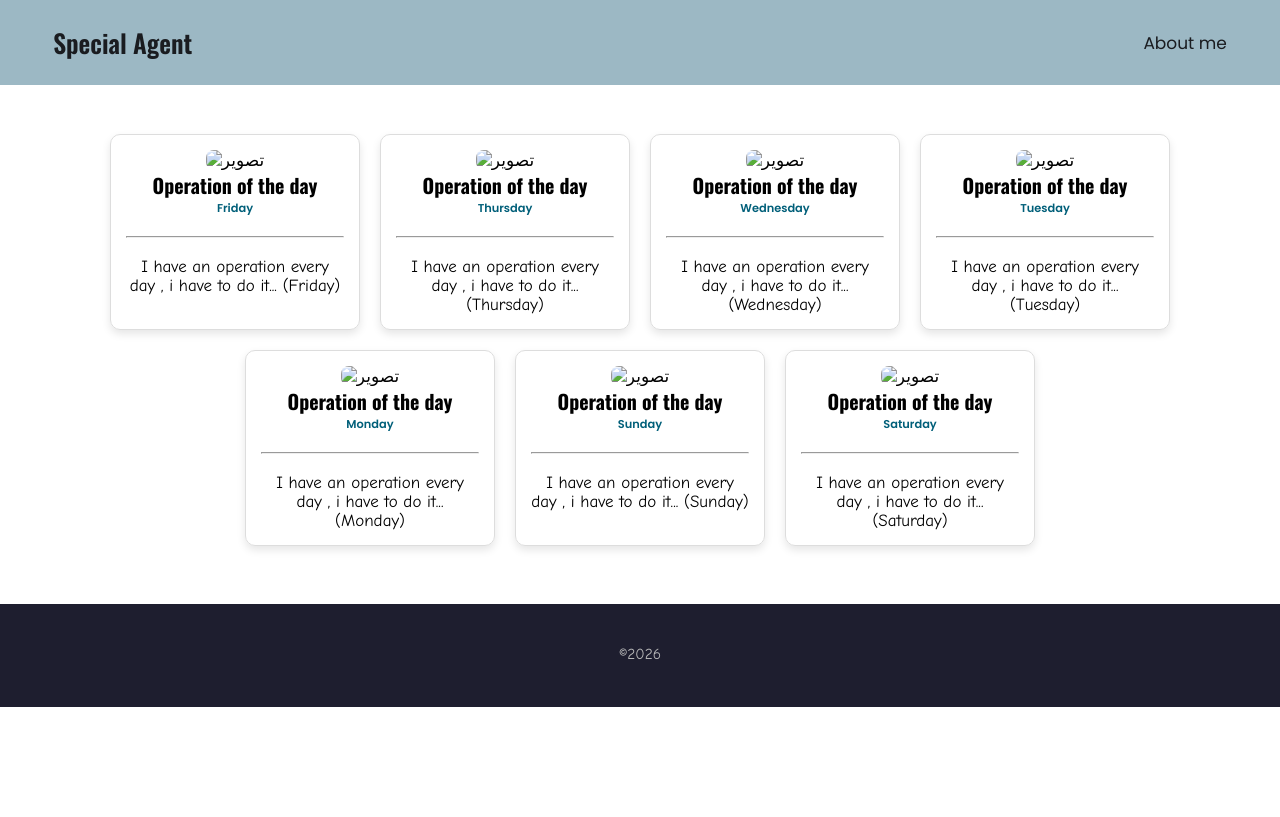
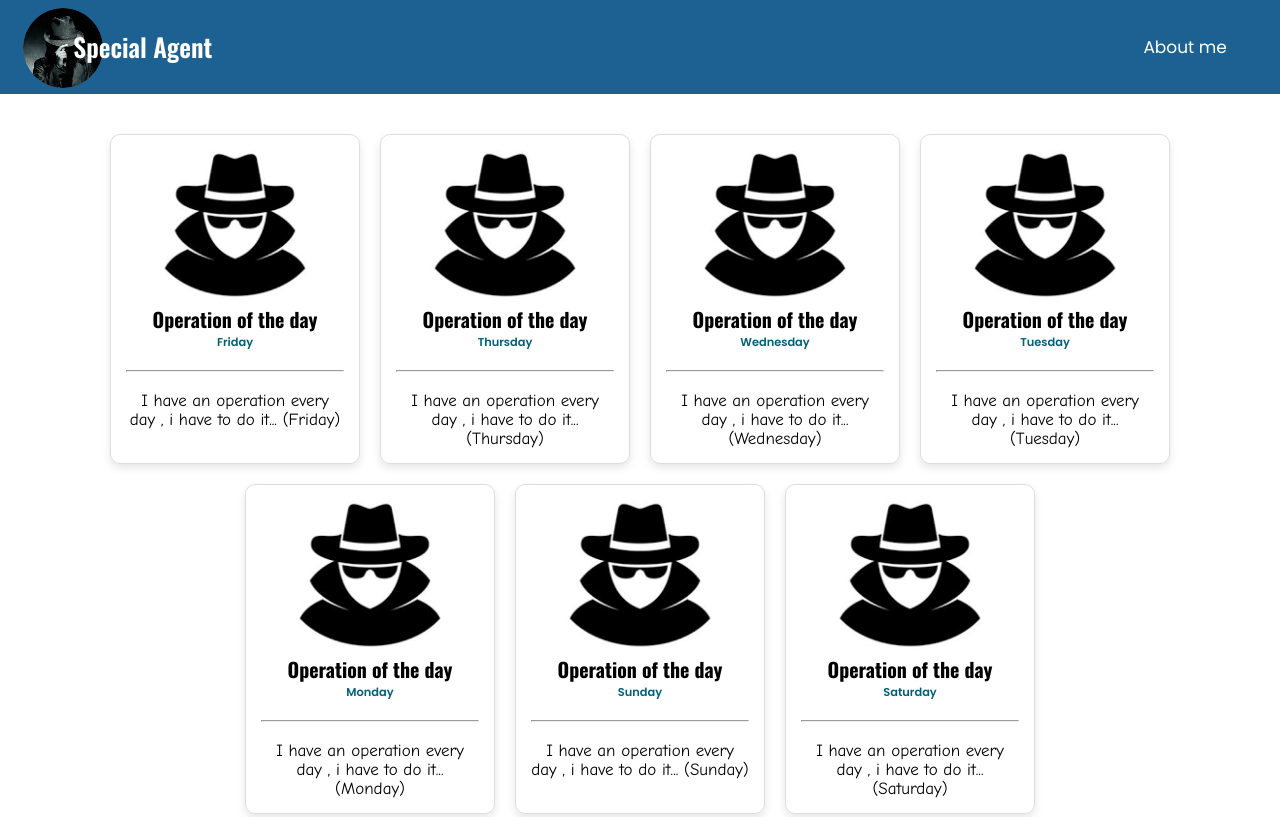
Before and after one commit to Company1323/Agent, a plain HTML site: page index1.html in a window 1280 px wide. Shown: the top 817 px of the page. Drawn offline with nearby package versions, Linux system fonts and the light colour scheme.

Commit message:
Add files via upload

```diff
--- a/index1.html
+++ b/index1.html
@@ -1,16 +1,21 @@
 <!DOCTYPE html>
 <html lang="en">
 <head>
+
     <meta charset="UTF-8">
     <meta name="viewport" content="width=device-width, initial-scale=1.0">
-    <title>Portfolio</title>
+    <title>Agent</title>
 </head>
+<link rel="icon" href="images copy.png" type="image/png">
 <link rel="stylesheet" href="style.css">
 <link rel="stylesheet" href="https://cdn.jsdelivr.net/gh/devicons/devicon@latest/devicon.min.css">
 <link rel="stylesheet" href="https://cdnjs.cloudflare.com/ajax/libs/font-awesome/6.7.1/css/all.min.css" integrity="sha512-5Hs3dF2AEPkpNAR7UiOHba+lRSJNeM2ECkwxUIxC1Q/FLycGTbNapWXB4tP889k5T5Ju8fs4b1P5z/iB4nMfSQ==" crossorigin="anonymous" referrerpolicy="no-referrer" />
 <body>
     <header>
         <nav>
+                                  <div class="misagh">
+                                <img src="images copy.png" alt="agent">
+            </div>
             <div class="misagh">
                   <a href="#">Special Agent</a>
             </div>
@@ -28,7 +33,7 @@
 
 <section class="card-section">
   <div class="card">
-    <img src="images\images (2).png" alt="تصویر ">
+    <img src="images (2).png" alt="تصویر ">
     <h3>Operation of the day</h3>
     <h6>Friday</h6>
     <br>
@@ -38,7 +43,7 @@
   </div>
 
   <div class="card">
-    <img src="images\images (2).png" alt="تصویر ">
+    <img src="images (2).png" alt="تصویر ">
     <h3>Operation of the day</h3>
     <h6>Thursday</h6>
     <br>
@@ -48,7 +53,7 @@
   </div>
 
   <div class="card">
-    <img src="images\images (2).png" alt="تصویر ">
+    <img src="images (2).png" alt="تصویر ">
     <h3>Operation of the day</h3>
     <h6>Wednesday</h6>
     <br>
@@ -58,7 +63,7 @@
   </div>
 
       <div class="card">
-    <img src="images\images (2).png" alt="تصویر ">
+    <img src="images (2).png" alt="تصویر ">
     <h3>Operation of the day</h3>
     <h6>Tuesday</h6>
     <br>
@@ -68,7 +73,7 @@
   </div>
   <!-- کارت ۱ -->
   <div class="card">
-    <img src="images\images (2).png" alt="تصویر ">
+    <img src="images (2).png" alt="تصویر ">
     <h3>Operation of the day</h3>
     <h6>Monday</h6>
     <br>
@@ -79,7 +84,7 @@
 
   <!-- کارت ۲ (Operations) -->
   <div class="card">
-    <img src="images\images (2).png" alt="تصویر ">
+    <img src="images (2).png" alt="تصویر ">
     <h3>Operation of the day</h3>
     <h6>Sunday</h6>
     <br>
@@ -90,7 +95,7 @@
 
   <!-- کارت ۳ -->
   <div class="card">
-    <img src="images\images (2).png" alt="تصویر ">
+    <img src="images (2).png" alt="تصویر ">
     <h3>Operation of the day</h3>
     <h6>Saturday</h6>
     <br>
--- a/style.css
+++ b/style.css
@@ -35,11 +35,11 @@ a {
 
 /* نوبار */
 nav {
-    background-color: rgba(146, 177, 190, 0.9);
+    background-color: #1d6192 ;
     display: flex;
     justify-content: space-between;
     padding: 0 3.125rem;
-    height: 5rem;
+    height: 5.5rem;
     align-items: center;
     position: fixed;
     top: 0;
@@ -52,16 +52,32 @@ nav {
 nav .misagh a {
     font-size: 1.5rem;
     font-weight: 600;
-    color: var(--text-color);
+    color: white;
     font-family: 'Oswald', sans-serif;
     text-decoration: none;
     display: inline-block;
     transition: transform 0.3s ease, color 0.3s ease;
+    margin-left: -550px;
+}
+
+nav .misagh img{
+    margin-top: 6.2px;
+    margin-left: -30px;
+    height: 80px;
+    width: 80px;
+        object-fit: cover;
+    transition: transform 0.3s ease, box-shadow 0.3s ease;
+    border-radius: 50px;
+}
+
+nav .misagh img:hover{
+    transform: scale(1.05);
+    box-shadow: 0 10px 20px rgba(0,0,0,0.3);
 }
 
 nav .misagh a:hover {
     transform: scale(1.1);
-    color: var(--link-color);
+    color: white;
 }
 
 /* لینک‌های نوبار */
@@ -72,11 +88,12 @@ nav .navbar {
 
 nav .navbar a {
     font-family: 'Poppins', sans-serif;
+    color: white;
     font-size: 1rem;
     font-weight: 400;
     position: relative;
     text-decoration: none;
-    color: var(--text-color);
+
     padding: 5px 0;
     transition: transform 0.3s ease, color 0.3s ease;
 }
@@ -88,7 +105,7 @@ nav .navbar a::after {
     bottom: -3px;
     width: 0;
     height: 2px;
-    background-color: var(--text-color);
+    background-color: gray;
     transition: width 0.3s ease 0.1s, background-color 0.3s ease;
 }
 
@@ -106,7 +123,7 @@ nav .navbar a:hover::after {
 .menu-toggle {
     display: none;
     font-size: 2rem;
-    color: var(--text-color);
+    color: white;
     cursor: pointer;
 }
 
@@ -220,7 +237,7 @@ section#about .image-box img:hover {
         top: 5rem;
         right: 0;
         width: 200px;
-        background: rgba(146, 177, 190, 0.95);
+        background: #1d6192;
         padding: 1rem;
         box-shadow: 0 5px 10px rgba(0,0,0,0.2);
         border-radius: 8px;
@@ -230,6 +247,8 @@ section#about .image-box img:hover {
     nav .navbar.show {
         display: flex;
     }
+
+
 
     section#about .image-box img {
         margin-top: 20px;
```
Also changed, not shown: index.html (+11 -2 lines), images copy.png (added).
